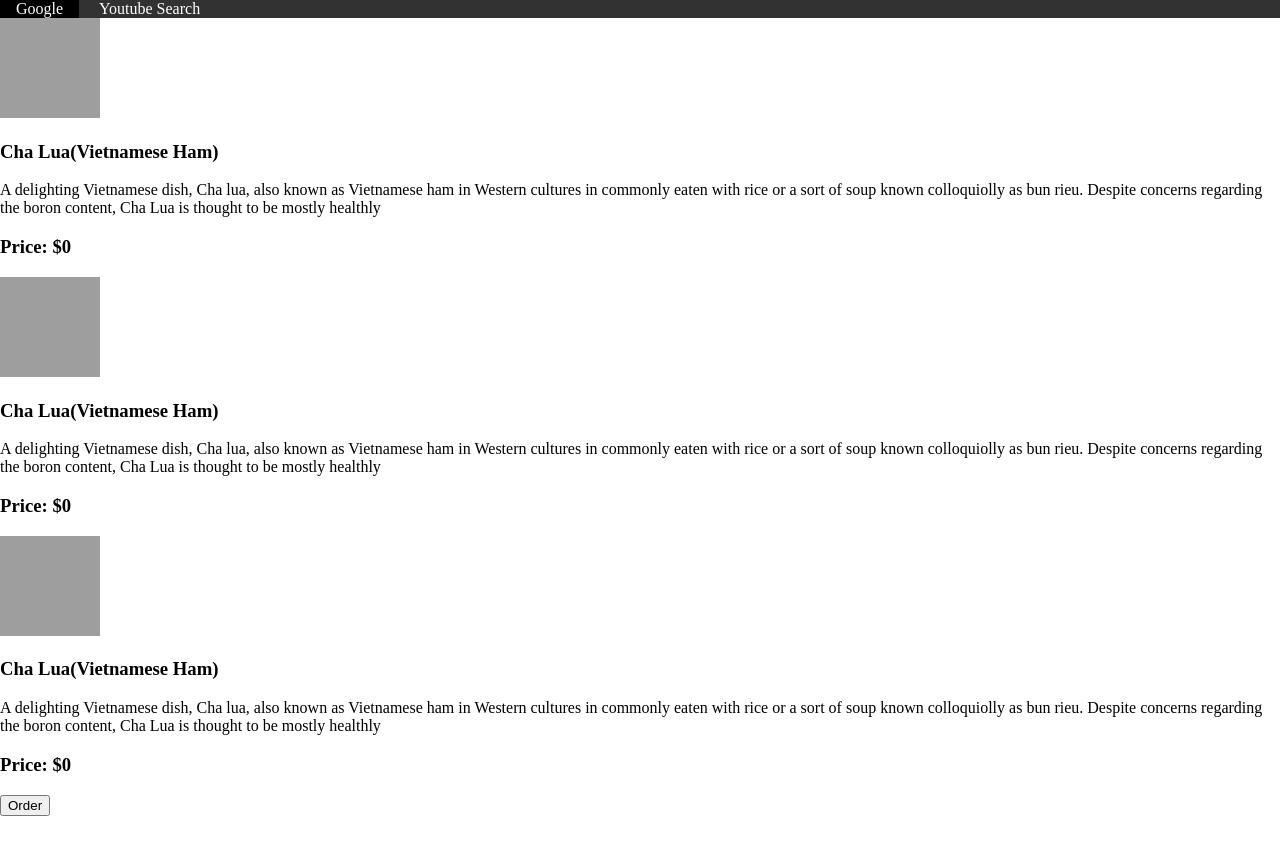
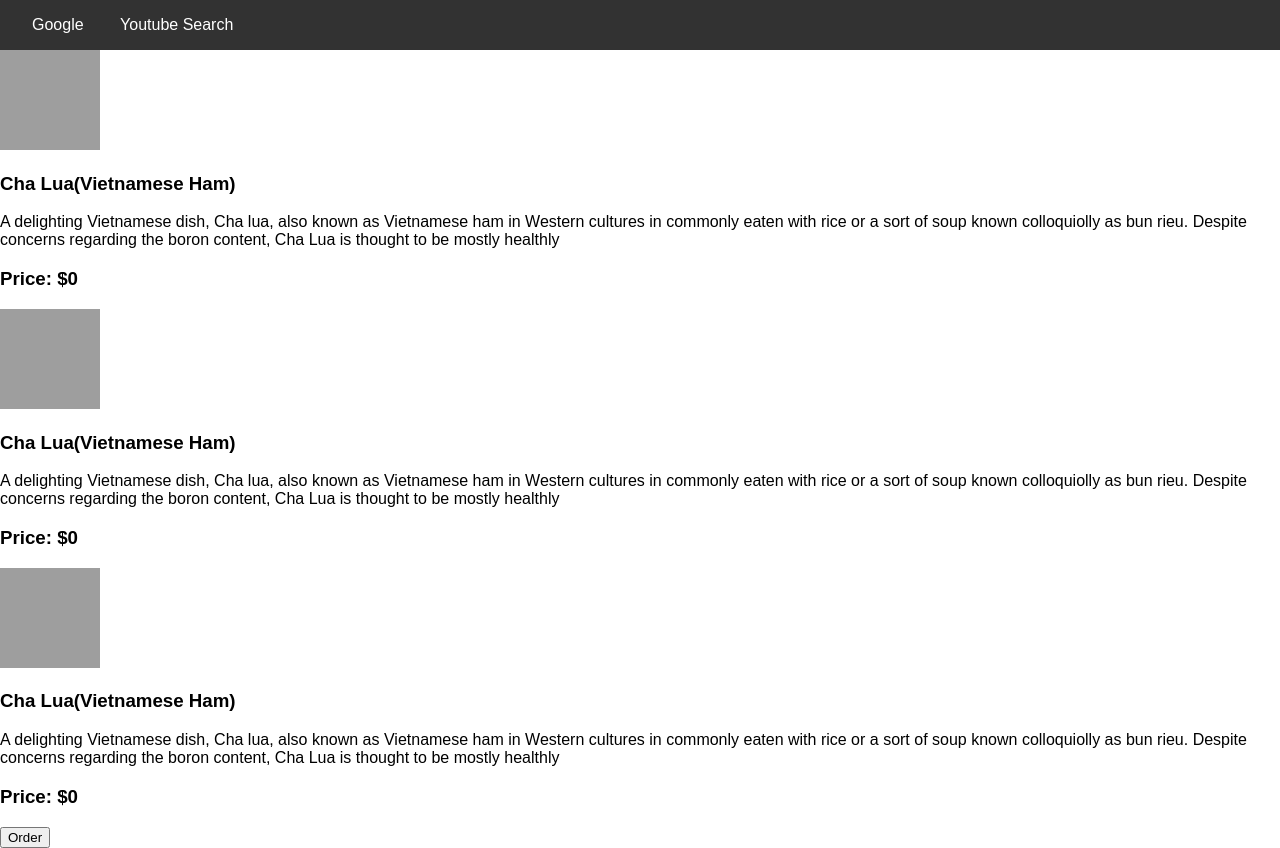
Before and after one commit to myclubisclub6/funkidapp, a PHP site: page / in a window 1280 px wide. Before the commit the page ends 816 px from the top, so only its background shows below. Run offline with PHP 8.4, Linux system fonts and the light colour scheme; grey boxes are pictures that could not be loaded.

Commit message:
Add padding

```diff
--- a/main.css
+++ b/main.css
@@ -1,9 +1,11 @@
 html, body {
   margin: 0;
   height: 100%;
+  font-family: Arial;
 }
 nav {
   background-color: rgb(50, 50, 50);
+  padding: 1em;
 }
 nav a {
   text-decoration: none;
```
